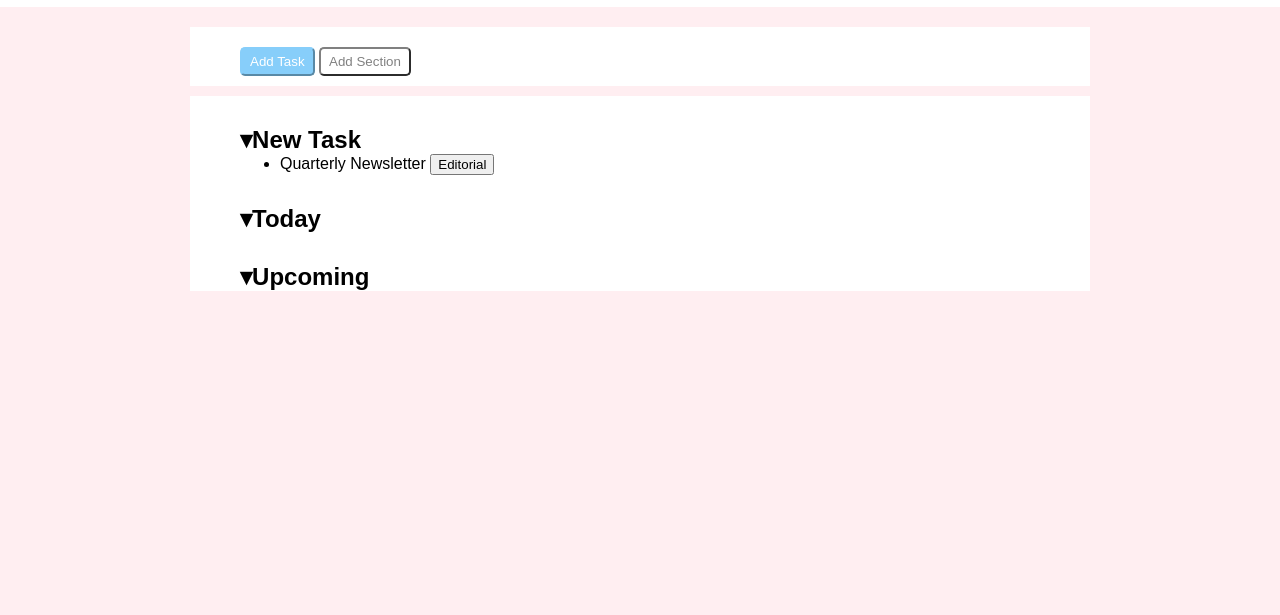
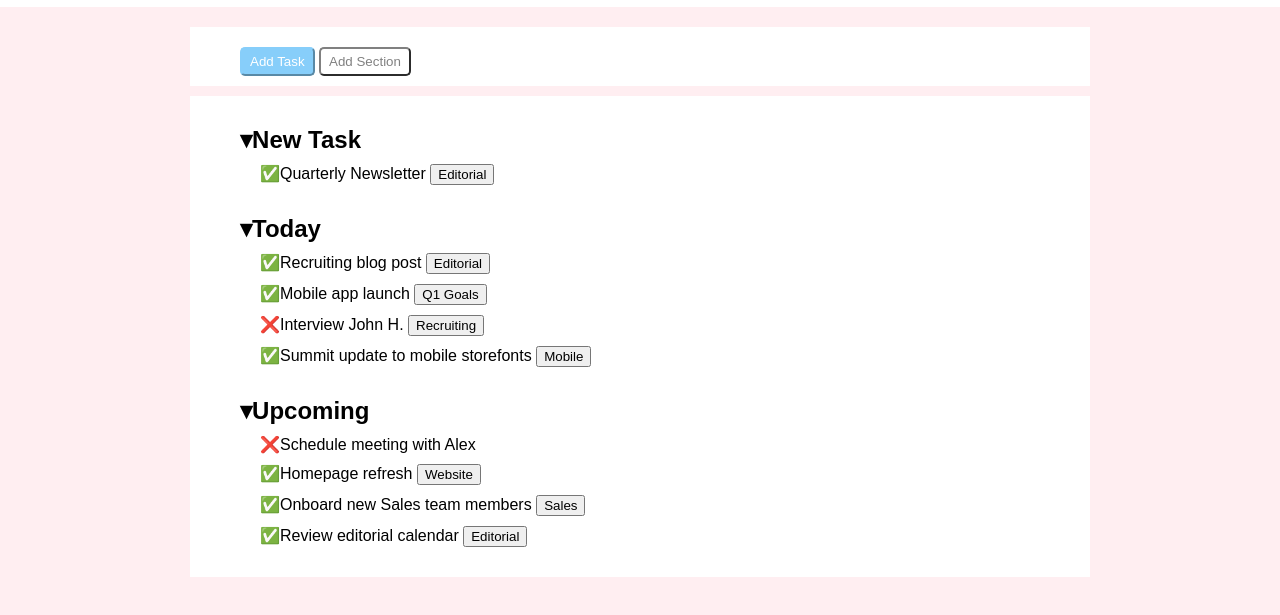
Before and after one commit to marcomammi02/html-css-toboolist, a plain HTML site: page index.html in a window 1280 px wide. Shown: the part 63-678 px from the top of the page. Drawn offline with Linux system fonts and the light colour scheme.

Commit message:
finishing html

```diff
--- a/css/style.css
+++ b/css/style.css
@@ -5,6 +5,7 @@
 
 body{
     background-color: rgb(255, 238, 241);
+    margin-bottom: 30px;
 }
 
 header{
@@ -34,6 +35,7 @@ h1{
     margin-top: 10px;
     background-color: white;
     font-weight: 500;
+    padding-bottom: 30px;
 }
 
 .button_1{
@@ -60,3 +62,14 @@ h1{
     padding-top: 30px;
     padding-left: 50px;
 }
+
+.li_true{
+    list-style-type: "\2705";
+}
+
+.li_false{
+    list-style-type: "\274C";
+}
+ li{
+    padding-top: 10px;
+ }
--- a/index.html
+++ b/index.html
@@ -26,9 +26,21 @@
             </div>
             <div>
                 <h2>&dtrif;Today</h2>
+                <ul>
+                    <li class="li_true">Recruiting blog post <button class="editorial_button">Editorial</button></li>
+                    <li class="li_true">Mobile app launch <button class="q1_goals_button">Q1 Goals</button></li>
+                    <li class="li_false">Interview John H. <button class="recruiting_button">Recruiting</button></li>
+                    <li class="li_true">Summit update to mobile storefonts <button class="mibile_button">Mobile</button></li>
+                </ul>
             </div>
             <div>
                 <h2>&dtrif;Upcoming</h2>
+                <ul>
+                    <li class="li_false">Schedule meeting with Alex
+                    <li class="li_true">Homepage refresh <button class="website_button">Website</button></li>
+                    <li class="li_true">Onboard new Sales team members <button class="sales_button">Sales</button></li>
+                    <li class="li_true">Review editorial calendar <button class="editorial_button">Editorial</button></li>
+                </ul>
             </div>
         </div>
     </main>
```
